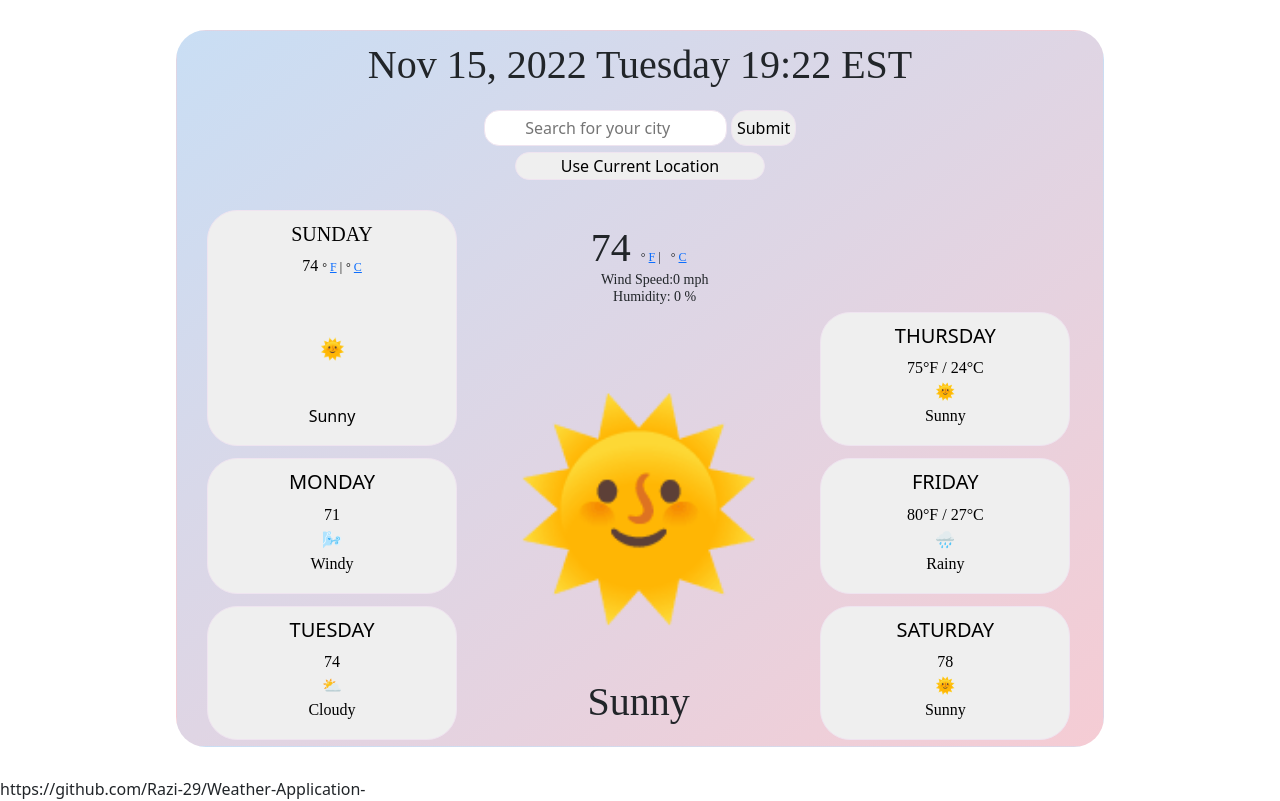
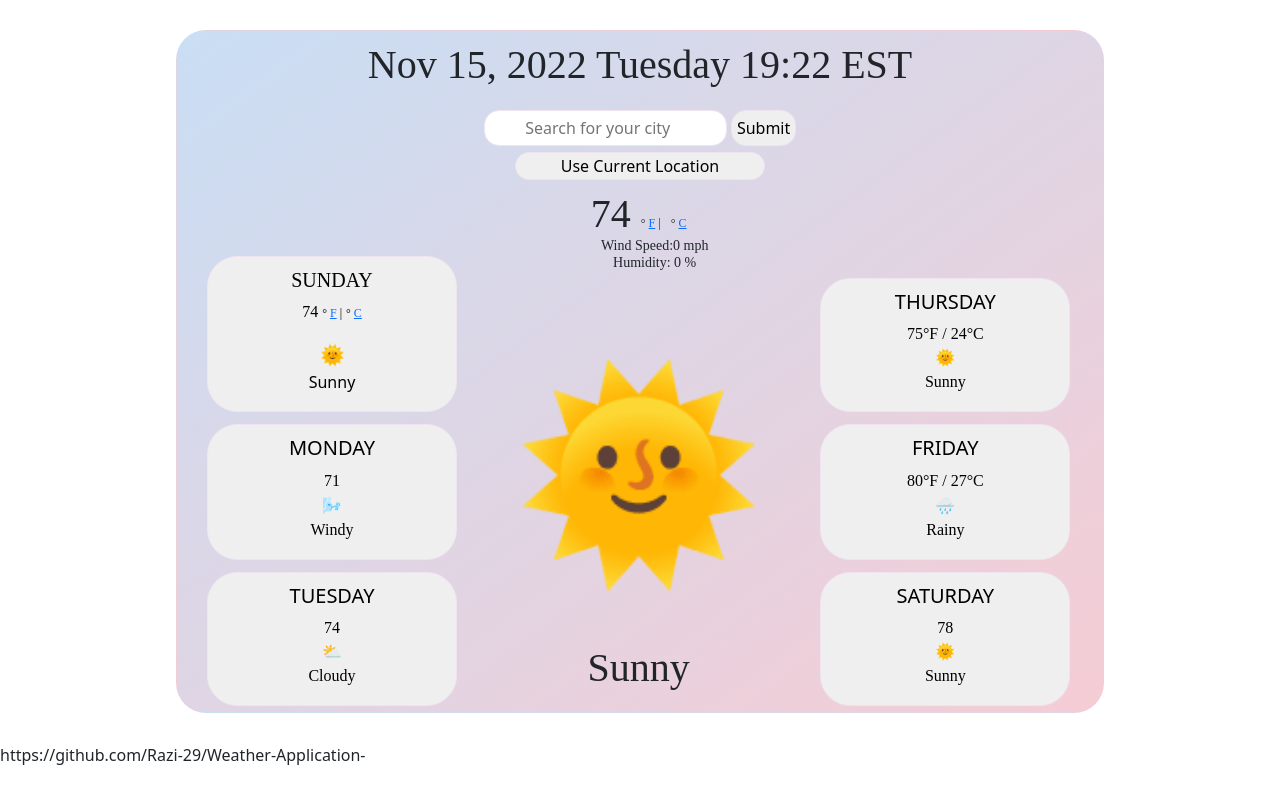
Before and after one commit to Razi-29/Weather-Application-, a plain HTML site: page Index.html in a window 1280 px wide. Drawn offline with nearby package versions, Linux system fonts and the light colour scheme.

Commit message:
update to css

```diff
--- a/style.css
+++ b/style.css
@@ -59,8 +59,6 @@ h3 {
 }
 .icon {
     font-size: 20px;
-    padding-block-start: 40px;
-    padding-block-end: 40px;
 }
 
 h4 {
```
